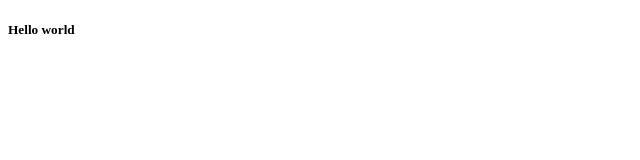
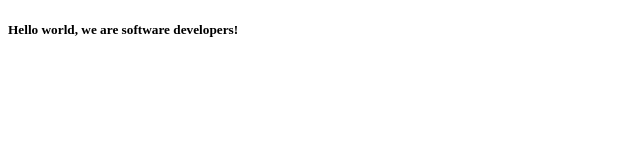
Before and after one commit to nelsonomoi/microverse_kofi, a plain HTML site: page index.html in a window 1280 px wide. Shown: the whole page, without its empty margins (0-640 px from the left). Drawn offline with Linux system fonts and the light colour scheme.

Commit message:
we are software developers

```diff
--- a/index.html
+++ b/index.html
@@ -7,6 +7,7 @@
     <title>Microverse</title>
 </head>
 <body>
-    <h5>Hello world</h5>
+    <h5>Hello world, we are software developers!</h5>
+
 </body>
 </html>
```
